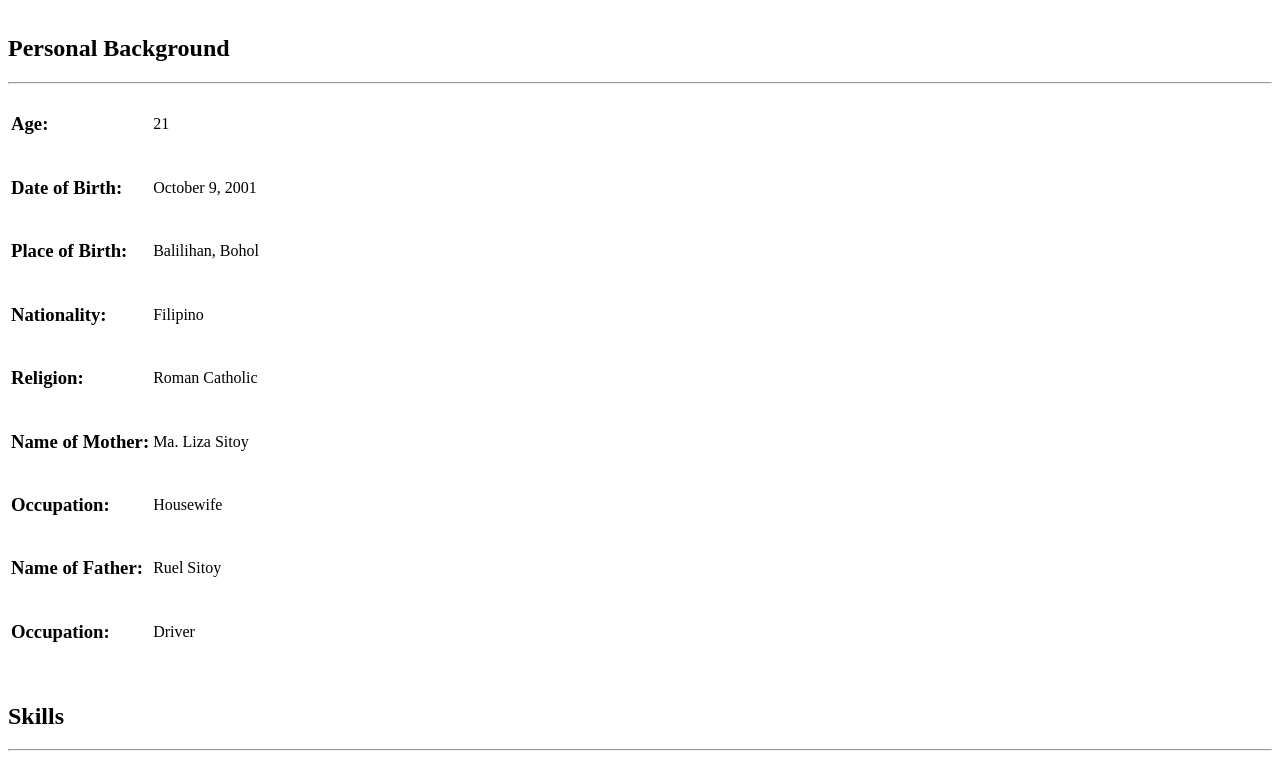
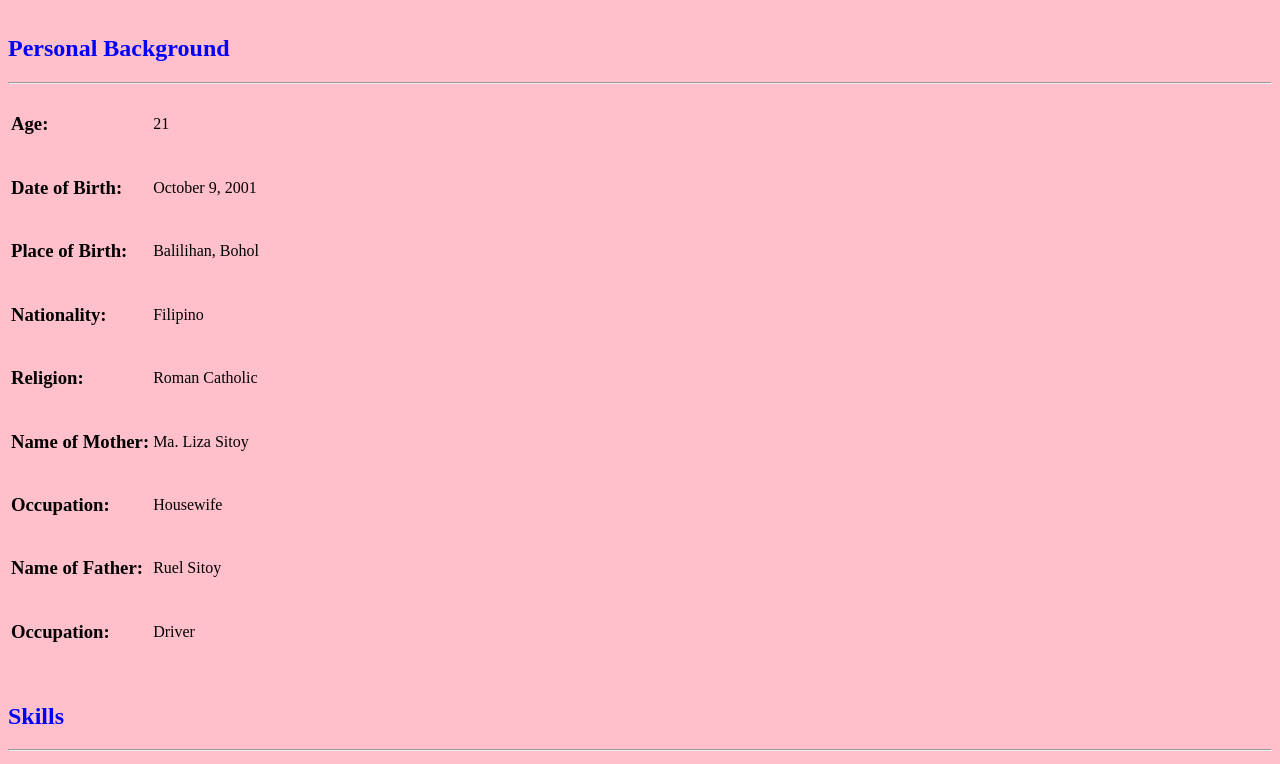
Before and after one commit to mcloid09/Sitoy-CV, a plain HTML site: page index.html in a window 1280 px wide. Shown: the part 251-1015 px from the top of the page. Drawn offline with Linux system fonts and the light colour scheme.

Commit message:
Update index.html

```diff
--- a/index.html
+++ b/index.html
@@ -6,6 +6,7 @@
     <meta name="viewport"
           content="width=device-width, initial-scale=1.0">
     <title>Curriculum Vitae</title>
+   <link href="main.css" rel="stylesheet" type="text/css">
 </head>
 <body>
 
```
